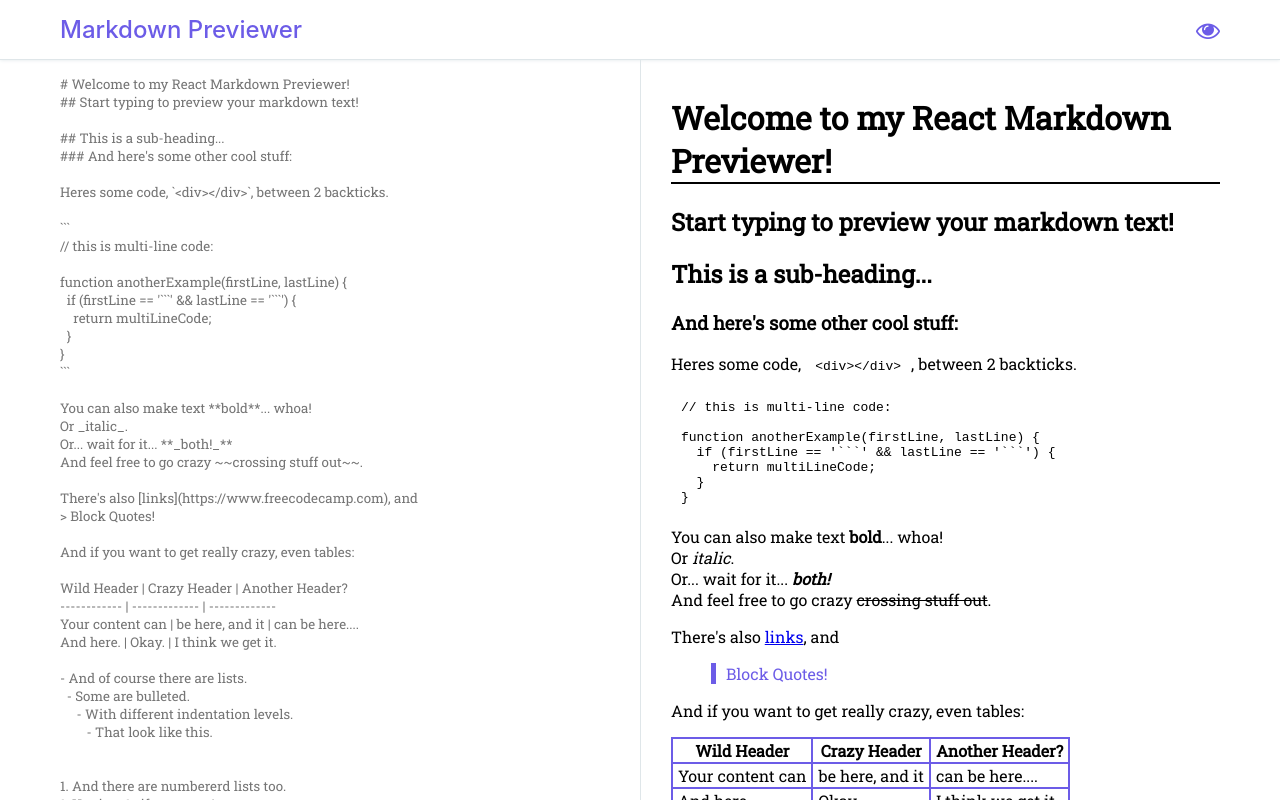
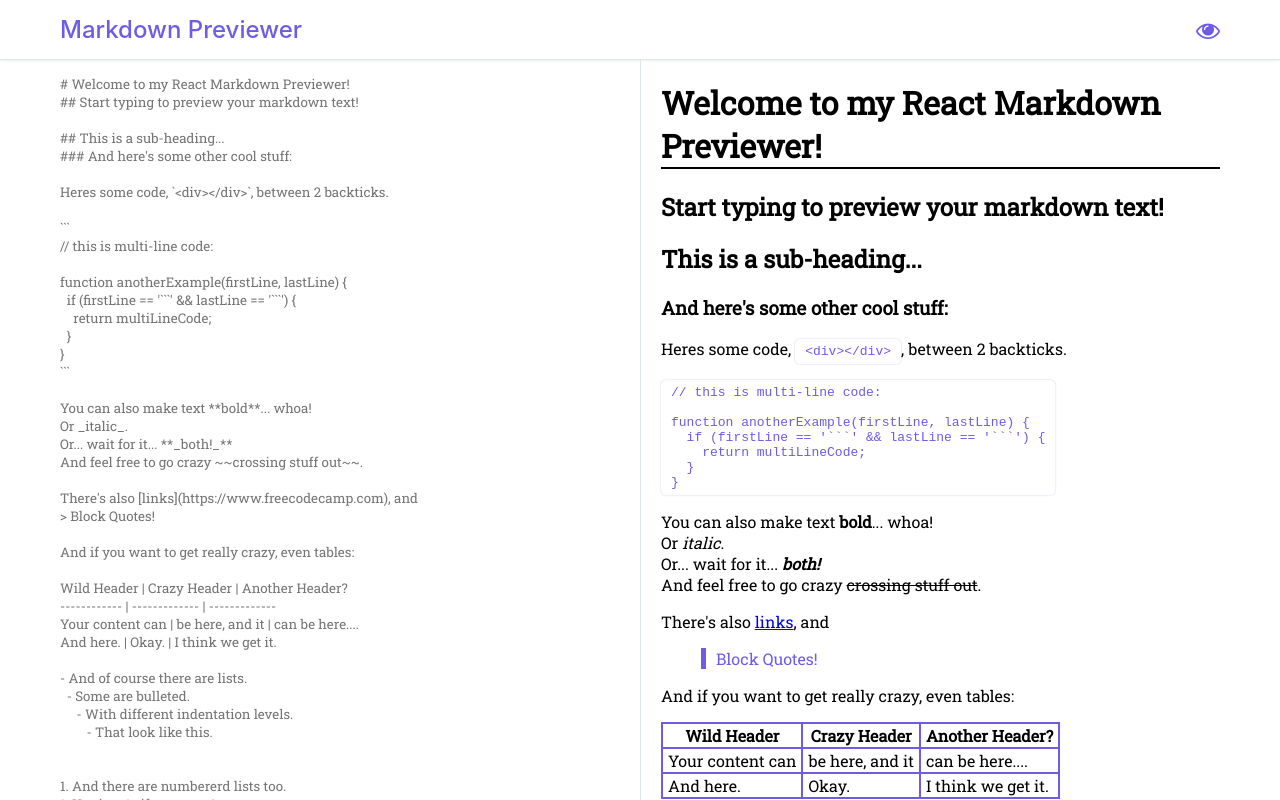
Before and after one commit to CBStanley12/easynote, a React (Create React App) app: page / in a window 1280 px wide. Built offline with nearby package versions, Linux system fonts and the light colour scheme.

Commit message:
modify colors for code displayed in preview

```diff
--- a/src/App.css
+++ b/src/App.css
@@ -60,7 +60,6 @@
 .preview {
   grid-area: preview;
   border-left: 1px solid var(--accent-gray);
-  padding: 15px 0 15px 20px;
 }
 
 .preview_display {
@@ -72,7 +71,7 @@
   font-family: var(--font-text);
   overflow-y: auto;
   word-wrap: break-word;
-  padding: 0 60px 15px 10px;
+  padding: 0 60px 15px 20px;
 }
 
 .preview_display h1 { border-bottom: 2px solid black; }
@@ -81,7 +80,10 @@
   box-sizing: border-box;
   display: inline-block;
   padding: 5px 10px;
+  color: var(--primary-purple);
+  box-shadow: 0 0 2px var(--primary-purple--light);
   background-color: white;
+  border-radius: 5px;
 }
 
 .preview_display blockquote {
```
